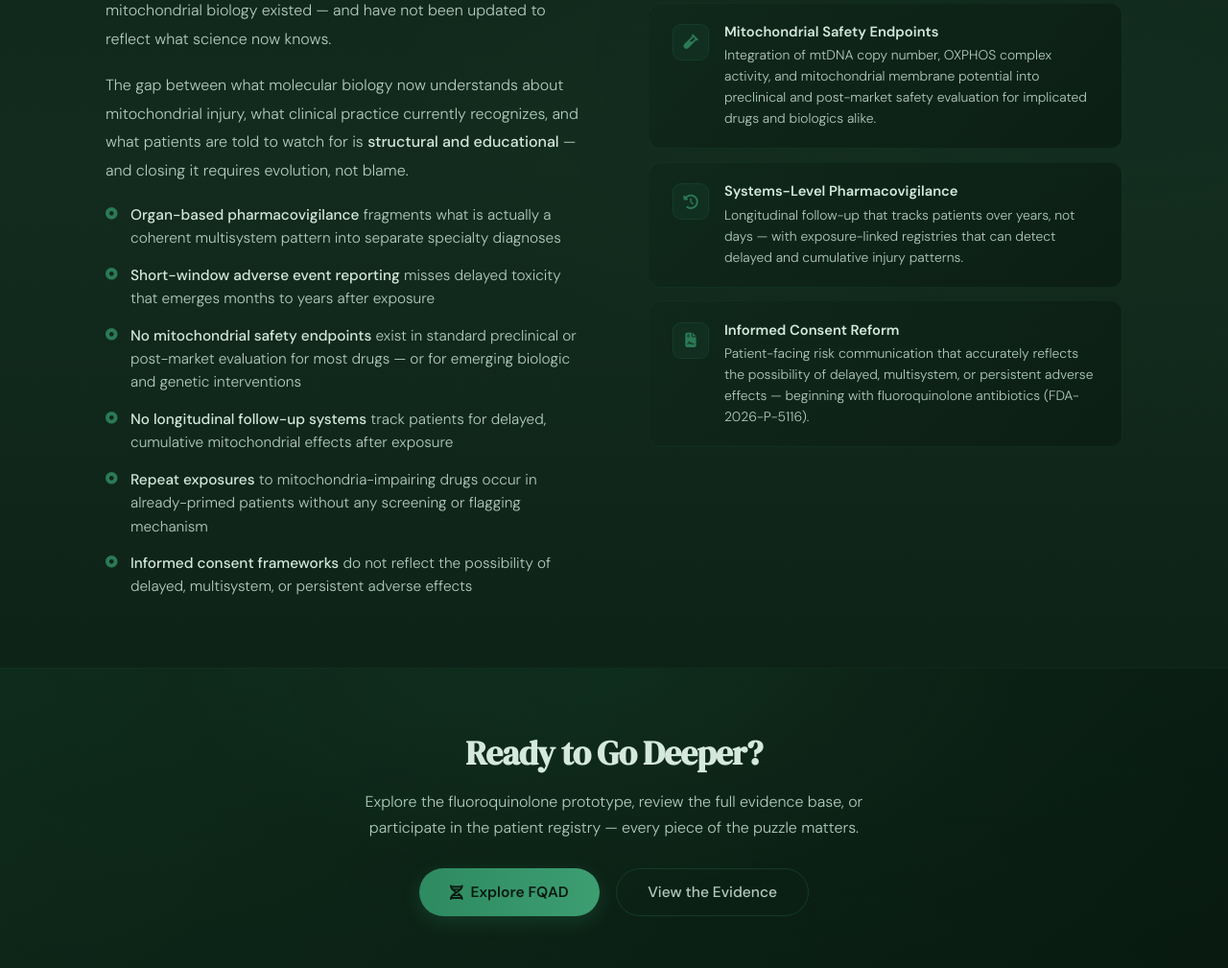
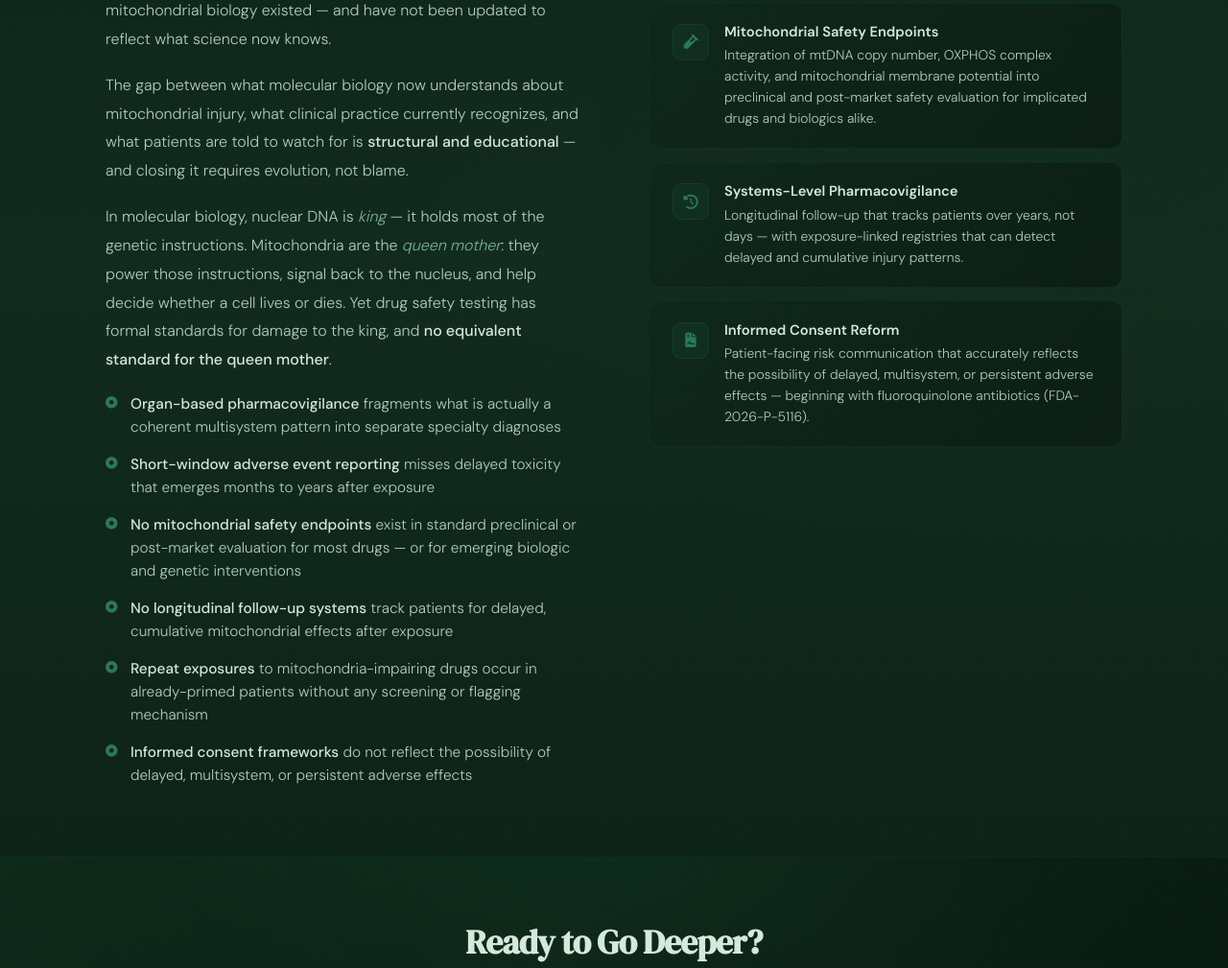
Before and after one commit to Mikobadr/druginducedmito, a plain HTML site: page science.html in a window 1280 px wide. Shown: the part 9092-10101 px from the top of the page at 96% size. Drawn offline with Linux system fonts and the light colour scheme; a script that the page names is missing.

Commit message:
nuclear dna is king

```diff
--- a/science.html
+++ b/science.html
@@ -917,6 +917,9 @@
             <p class="body-text">
               The gap between what molecular biology now understands about mitochondrial injury, what clinical practice currently recognizes, and what patients are told to watch for is <strong>structural and educational</strong> — and closing it requires evolution, not blame.
             </p>
+            <p class="body-text">
+              In molecular biology, nuclear DNA is <em>king</em> — it holds most of the genetic instructions. Mitochondria are the <em>queen mother</em>: they power those instructions, signal back to the nucleus, and help decide whether a cell lives or dies. Yet drug safety testing has formal standards for damage to the king, and <strong>no equivalent standard for the queen mother</strong>.
+            </p>
 
             <ul class="gap-list">
               <li><i class="fas fa-circle-dot"></i><span><strong>Organ-based pharmacovigilance</strong> fragments what is actually a coherent multisystem pattern into separate specialty diagnoses</span></li>
```
